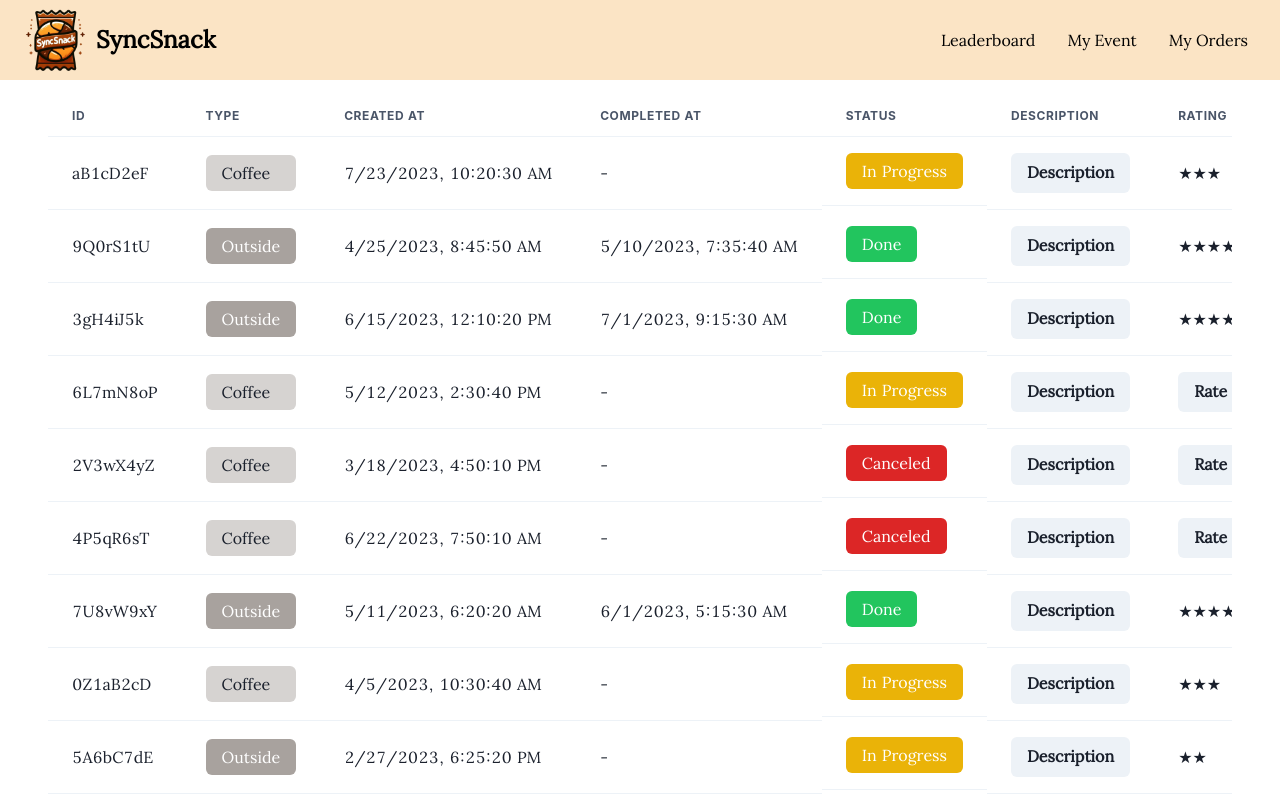
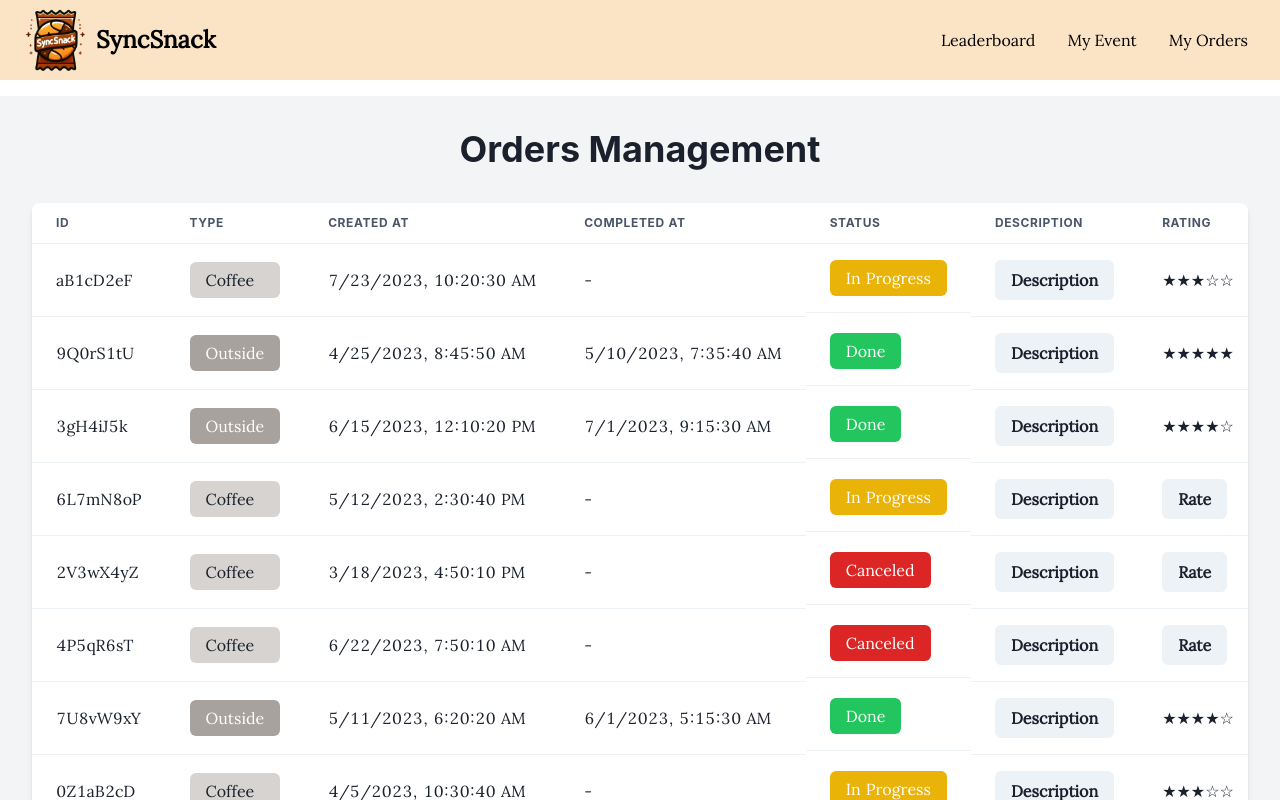
Before and after one commit to simecki123/SyncSnackApp, a Next.js app in the folder sync-snack/: page /orders in a window 1280 px wide. Shown: the top 800 px of the page. Built offline with nearby package versions, Linux system fonts and the light colour scheme.

Commit message:
Fixing my orders component

```diff
--- a/sync-snack/app/(main)/orders/page.tsx
+++ b/sync-snack/app/(main)/orders/page.tsx
@@ -1,123 +1,20 @@
-import {
-  Table,
-  Thead,
-  Tbody,
-  Tfoot,
-  Tr,
-  Th,
-  Td,
-  TableCaption,
-  TableContainer,
-  Button,
-  Box,
-  Text,
-} from '@chakra-ui/react'
+import { Box, Heading } from '@chakra-ui/react';
+import OrdersTable from '@/app/components/my-orders/orders-table/OrdersTable';
+
 
 export default function OrdersPage() {
-
-  const listElements = mockedData.map((data, index) => (
-    <Tr key={index}>
-      <Td>{data._id}</Td>
-      <Td><OrderTypePretty orderType={data.orderType} /></Td>
-      <Td>{data.createdAt.toLocaleString()}</Td>
-      <Td>{data.completedAt?.toLocaleString() || '-'}</Td>
-      <Td className='flex'><StatusPretty statusType={data.status} /></Td>
-      <Td><Button>Description</Button></Td>
-      <Td>
-        {data.rating && <RatingPretty rating={data.rating} /> || <Button>Rate</Button>}
-      </Td>
-    </Tr>
-  ))
-
   return (
-    <div className='h-screen mx-12'>
-      <TableContainer>
-        <Table>
-          <TableCaption>Orders history</TableCaption>
-          <Thead>
-            <Tr>
-              <Th>ID</Th>
-              <Th>Type</Th>
-              <Th>Created At</Th>
-              <Th>Completed At</Th>
-              <Th>Status</Th>
-              <Th>Description</Th>
-              <Th>Rating</Th>
-            </Tr>
-          </Thead>
-          <Tbody>
-            {listElements}
-          </Tbody>
-          <Tfoot>
-            <Tr>
-              <Th>ID</Th>
-              <Th>Type</Th>
-              <Th>Created At</Th>
-              <Th>Completed At</Th>
-              <Th>Status</Th>
-              <Th>Description</Th>
-              <Th>Rating</Th>
-            </Tr>
-          </Tfoot>
-        </Table>
-      </TableContainer>
-    </div>
-  )
-}
-
-function OrderTypePretty({ orderType }: { orderType: string }) {
-
-  switch (orderType) {
-    case "coffee":
-      return (
-        <Box className='px-4 py-2 bg-stone-300 rounded-md'>
-          <Text>Coffee</Text>
+    <Box className='min-h-screen p-8 bg-gray-100'>
+      <Box className='max-w-7xl mx-auto'>
+        <Heading as="h1" size="xl" mb={8} textAlign="center">
+          Orders Management
+        </Heading>
+        <Box bg="white" rounded="lg" shadow="md" overflow="hidden">
+          <OrdersTable orders={mockedData} />
         </Box>
-      )
-    case "outside":
-      return (
-        <Box className='px-4 py-2 bg-stone-400 rounded-md text-white'>
-          <Text>Outside</Text>
-        </Box>
-      )
-  }
-}
-
-function StatusPretty({ statusType }: { statusType: string }) {
-
-  switch (statusType) {
-    case "In Progress":
-      return (
-        <Box className='px-4 py-2 bg-yellow-500 rounded-md text-white'>
-          <Text>In Progress</Text>
-        </Box>
-      )
-    case "Done":
-      return (
-        <Box className='px-4 py-2 bg-green-500 rounded-md text-white'>
-          <Text>Done</Text>
-        </Box>
-      )
-    case "Canceled":
-      return (
-        <Box className='px-4 py-2 bg-red-600 rounded-md text-white'>
-          <Text>Canceled</Text>
-        </Box>
-      )
-  }
-}
-
-function RatingPretty({ rating }: { rating: number }) {
-
-  return (
-    <Box>
-      {[...Array(rating)].map((_, index) => (
-        <Text key={index} as="span">
-          {index < rating ? '★' : '☆'}
-        </Text>
-      ))}
+      </Box>
     </Box>
-  )
+  );
 }
 
 const mockedData = [
--- /dev/null
+++ b/sync-snack/app/components/my-orders/order-modal-component/OrderModalComponent.tsx
@@ -0,0 +1,100 @@
+import React, { useState } from 'react'
+import { Box, VStack, Heading, HStack, Button, useToast } from '@chakra-ui/react'
+import { StarIcon } from '@chakra-ui/icons'
+
+interface StarProps {
+  value: number,
+  handleClick: (value: number) => void,
+  isFull: boolean
+}
+
+function Star({ value, handleClick, isFull }: StarProps) {
+  return (
+    <StarIcon
+      boxSize={10}
+      color={isFull ? "yellow.400" : "gray.300"}
+      cursor="pointer"
+      onClick={() => handleClick(value)}
+      _hover={{ transform: "scale(1.1)" }}
+      transition="transform 0.2s"
+    />
+  )
+}
+
+interface OrderModalComponentProps {
+  coffeeOrderId: string;
+  onClose: () => void;
+}
+
+export default function OrderModalComponent({ coffeeOrderId, onClose }: OrderModalComponentProps) {
+  const [givenStars, setGivenStars] = useState<number | null>(null)
+  const starsValues = [1, 2, 3, 4, 5];
+  const toast = useToast();
+
+  const handleRating = async () => {
+    if (givenStars) {
+      console.log("Stars given:", givenStars, "ID:", coffeeOrderId);
+      try {
+        // Simulated API call
+        // const res = await giveOrderRating({ coffeeOrderId: coffeeOrderId.toString(), ratingUpdate: givenStars });
+        const res = "Order rated successfully";
+        console.log("Update order response:", res);
+
+        toast({
+          title: "Rating submitted",
+          description: "Thank you for your feedback!",
+          status: "success",
+          duration: 3000,
+          isClosable: true,
+        });
+
+        // Close the modal after successful submission
+        onClose();
+      } catch (error) {
+        console.error("Error updating order:", error);
+        toast({
+          title: "Error",
+          description: "An error occurred while submitting your rating",
+          status: "error",
+          duration: 3000,
+          isClosable: true,
+        });
+      }
+    } else {
+      toast({
+        title: "Rating required",
+        description: "Please select a star rating before submitting",
+        status: "warning",
+        duration: 3000,
+        isClosable: true,
+      });
+    }
+  }
+
+  return (
+    <Box bg="gray.50" borderRadius="xl" p={8} boxShadow="lg">
+      <VStack spacing={6}>
+        <Heading size="lg" color="gray.700">Please rate the coffee</Heading>
+        <HStack spacing={2}>
+          {starsValues.map((value) => (
+            <Star
+              key={value}
+              value={value}
+              handleClick={setGivenStars}
+              isFull={givenStars !== null && value <= givenStars}
+            />
+          ))}
+        </HStack>
+        <Button
+          onClick={handleRating}
+          colorScheme="orange"
+          size="lg"
+          _hover={{ transform: "translateY(-2px)", boxShadow: "lg" }}
+          transition="all 0.2s"
+        >
+          Submit Rating
+        </Button>
+      </VStack>
+    </Box>
+  )
+}
--- /dev/null
+++ b/sync-snack/app/components/my-orders/order-row/OrderRow.tsx
@@ -0,0 +1,37 @@
+"use client"
+import { Tr, Td, Button } from '@chakra-ui/react';
+import OrderTypePretty from '../order-type-preatty/OrderTypePreatty';
+import StatusPretty from '../status-preatty/StatusPreatty';
+import RatingPretty from '../rating-preatty/RatingPreatty';
+import { useState } from 'react';
+import Modal from '../../modals/Modal';
+import OrderModalComponent from '../order-modal-component/OrderModalComponent';
+
+export default function OrderRow({ order }: any) {
+  const [isModalOpened, setModalOpen] = useState(false);
+
+  const handleCloseModal = () => {
+    setModalOpen(false);
+  };
+
+  return (
+    <>
+      <Tr>
+        <Td>{order._id}</Td>
+        <Td><OrderTypePretty orderType={order.orderType} /></Td>
+        <Td>{order.createdAt.toLocaleString()}</Td>
+        <Td>{order.completedAt?.toLocaleString() || '-'}</Td>
+        <Td className='flex'><StatusPretty statusType={order.status} /></Td>
+        <Td><Button>Description</Button></Td>
+        <Td>
+          {order.rating ? <RatingPretty rating={order.rating} /> : <Button onClick={() => setModalOpen(true)}>Rate</Button>}
+        </Td>
+      </Tr>
+      {isModalOpened && (
+        <Modal isOpen={isModalOpened} onClose={handleCloseModal}>
+          <OrderModalComponent coffeeOrderId={order._id} onClose={handleCloseModal} />
+        </Modal>
+      )}
+    </>
+  );
+}
--- /dev/null
+++ b/sync-snack/app/components/my-orders/order-type-preatty/OrderTypePreatty.tsx
@@ -0,0 +1,20 @@
+import { Box, Text } from '@chakra-ui/react';
+
+export default function OrderTypePretty({ orderType }: any) {
+  switch (orderType) {
+    case "coffee":
+      return (
+        <Box className='px-4 py-2 bg-stone-300 rounded-md'>
+          <Text>Coffee</Text>
+        </Box>
+      );
+    case "outside":
+      return (
+        <Box className='px-4 py-2 bg-stone-400 rounded-md text-white'>
+          <Text>Outside</Text>
+        </Box>
+      );
+    default:
+      return null;
+  }
+}
--- /dev/null
+++ b/sync-snack/app/components/my-orders/orders-table/OrdersTable.tsx
@@ -0,0 +1,39 @@
+import { Table, Thead, Tbody, Tfoot, Tr, Th, TableCaption, TableContainer } from '@chakra-ui/react';
+import OrderRow from '../order-row/OrderRow';
+
+export default function OrdersTable({ orders }:any) {
+  return (
+    <TableContainer>
+      <Table>
+        <TableCaption>Orders history</TableCaption>
+        <Thead>
+          <Tr>
+            <Th>ID</Th>
+            <Th>Type</Th>
+            <Th>Created At</Th>
+            <Th>Completed At</Th>
+            <Th>Status</Th>
+            <Th>Description</Th>
+            <Th>Rating</Th>
+          </Tr>
+        </Thead>
+        <Tbody>
+          {orders.map((order:any , index: number) => (
+            <OrderRow key={index} order={order} />
+          ))}
+        </Tbody>
+        <Tfoot>
+          <Tr>
+            <Th>ID</Th>
+            <Th>Type</Th>
+            <Th>Created At</Th>
+            <Th>Completed At</Th>
+            <Th>Status</Th>
+            <Th>Description</Th>
+            <Th>Rating</Th>
+          </Tr>
+        </Tfoot>
+      </Table>
+    </TableContainer>
+  );
+}
--- /dev/null
+++ b/sync-snack/app/components/my-orders/rating-preatty/RatingPreatty.tsx
@@ -0,0 +1,13 @@
+import { Box, Text } from '@chakra-ui/react';
+
+export default function RatingPretty({ rating }: any) {
+  return (
+    <Box>
+      {[...Array(5)].map((_, index) => (
+        <Text key={index} as="span">
+          {index < rating ? '★' : '☆'}
+        </Text>
+      ))}
+    </Box>
+  );
+}
--- /dev/null
+++ b/sync-snack/app/components/my-orders/status-preatty/StatusPreatty.tsx
@@ -0,0 +1,26 @@
+import { Box, Text } from '@chakra-ui/react';
+
+export default function StatusPretty({ statusType }: any) {
+  switch (statusType) {
+    case "In Progress":
+      return (
+        <Box className='px-4 py-2 bg-yellow-500 rounded-md text-white'>
+          <Text>In Progress</Text>
+        </Box>
+      );
+    case "Done":
+      return (
+        <Box className='px-4 py-2 bg-green-500 rounded-md text-white'>
+          <Text>Done</Text>
+        </Box>
+      );
+    case "Canceled":
+      return (
+        <Box className='px-4 py-2 bg-red-600 rounded-md text-white'>
+          <Text>Canceled</Text>
+        </Box>
+      );
+    default:
+      return null;
+  }
+}
```
